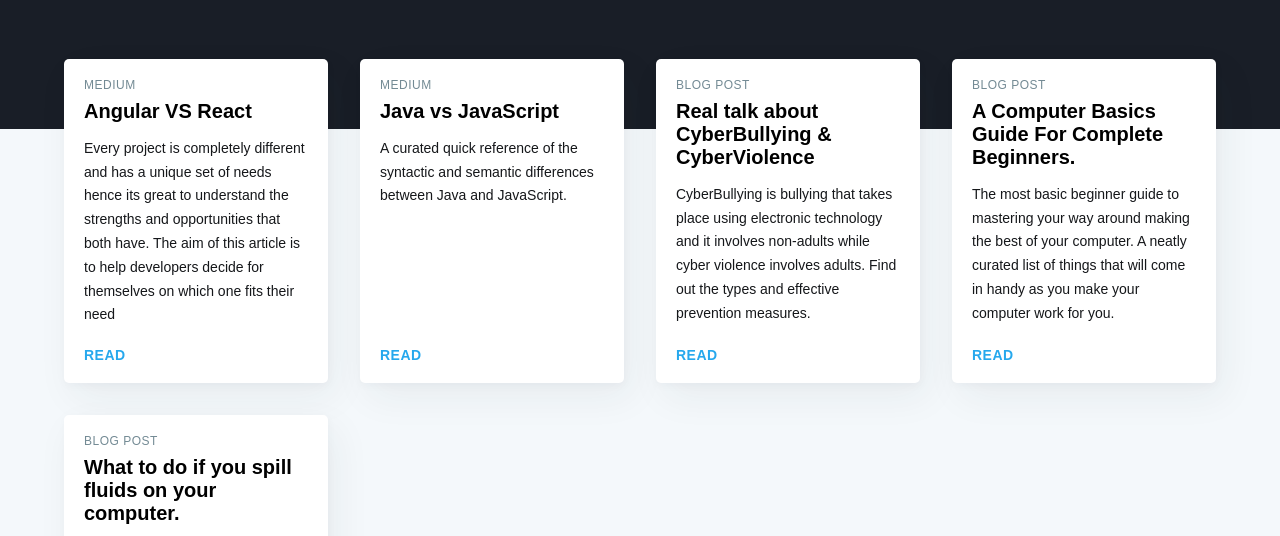
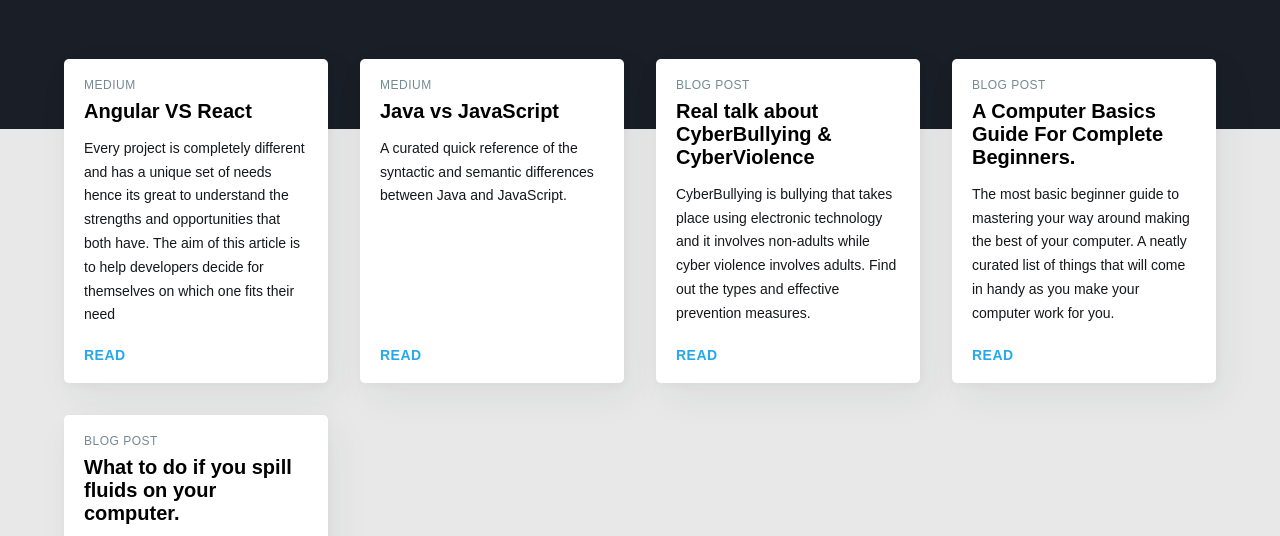
Before and after one commit to kelvinkamau/blog, a website: page index.html in a window 1280 px wide. Shown: the part 241-777 px from the top of the page. Drawn offline with Linux system fonts and the light colour scheme.

Commit message:
exciting updates

```diff
--- a/css/app.css
+++ b/css/app.css
@@ -24,7 +24,7 @@ body {
     overflow-x: hidden;
     -moz-osx-font-smoothing: grayscale;
     -webkit-font-smoothing: antialiased;
-    background: #f4f8fb;
+    background:#E8E8E8;
     font-family: 'Source Sans Pro', sans-serif
 }
 
```
